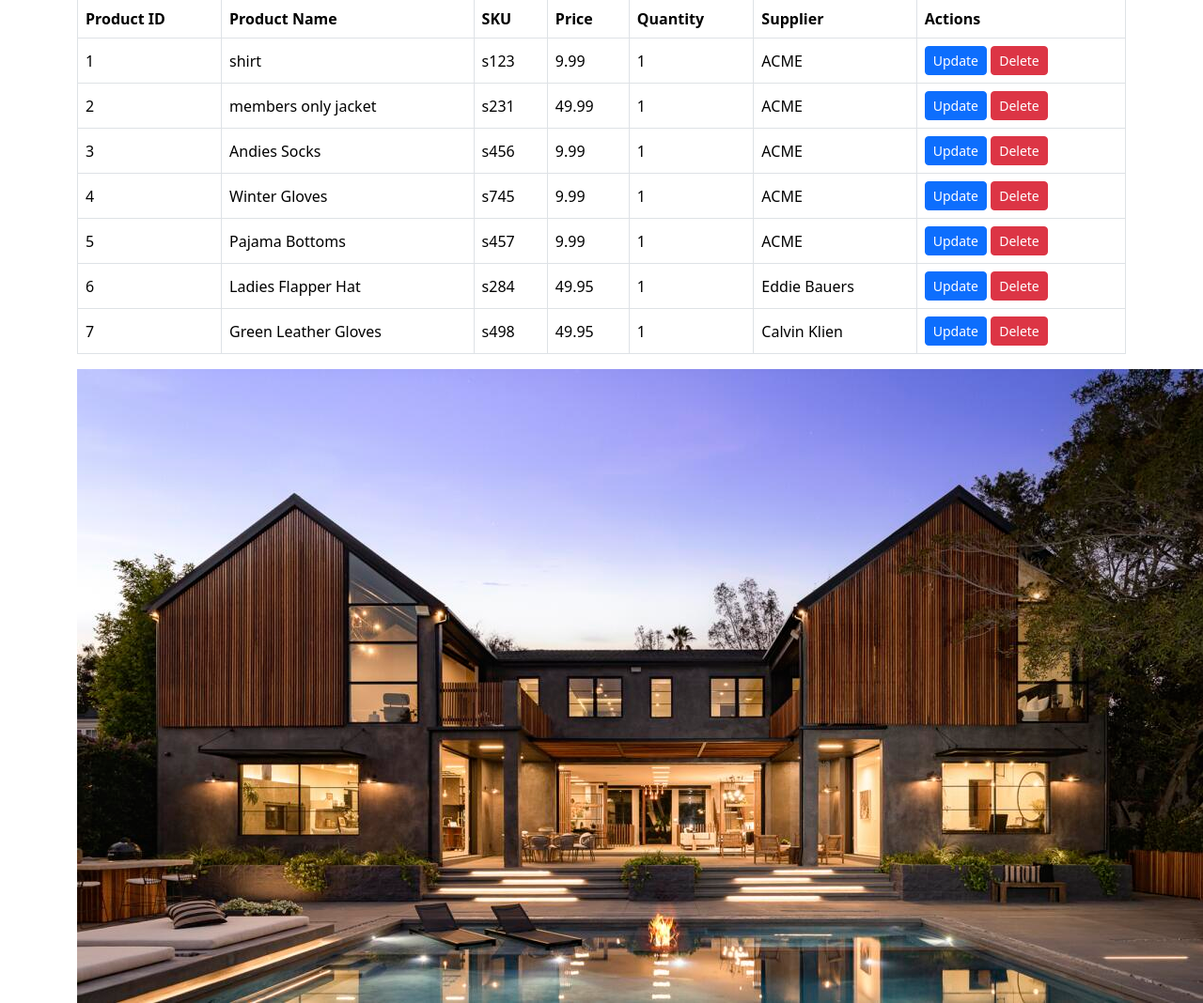
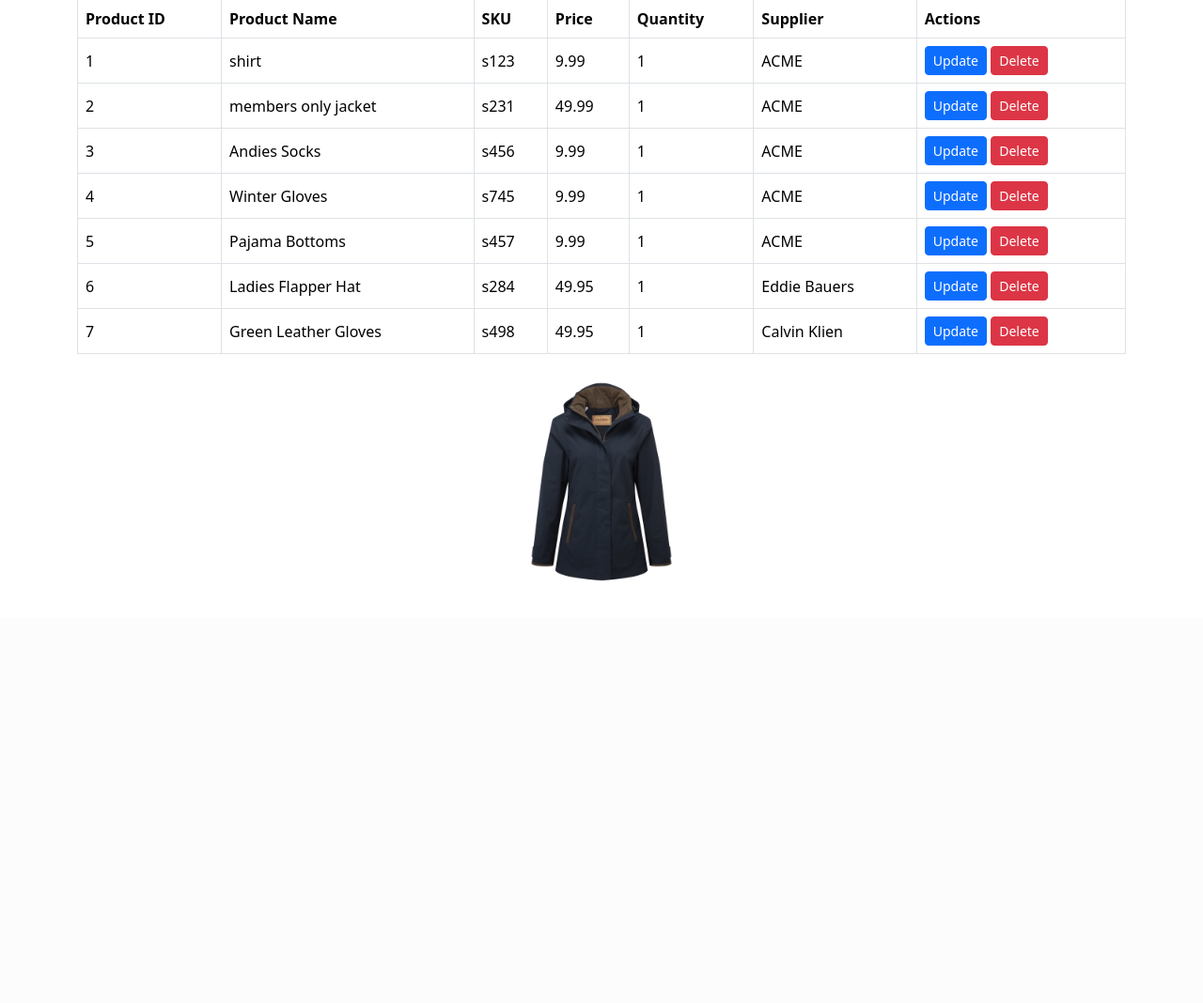
Before and after one commit to starksimaging/inventory-_management, a Django app: page /list/ in a window 1280 px wide. Shown: the part 142-1210 px from the top of the page at 94% size. After the commit the page ends 761 px from the top, so only its background shows below. Run offline with Django 5.2, Linux system fonts and the light colour scheme; data comes from the database, SQL or seed files in the repository.

Commit message:
update product images in templates and load static files in home.html

```diff
--- a/invProject/invApp/templates/invApp/home.html
+++ b/invProject/invApp/templates/invApp/home.html
@@ -1,5 +1,5 @@
 {% extends 'invApp/layout.html' %}
-
+{% load static %}
 {% block title %} Home {% endblock %}
 
 
@@ -11,4 +11,8 @@
         <p>Use the navigation bar to add, view, update, or delete products.</p>
         <a href="{% url 'product_list' %}" class="btn btn-primary btn-lg" role="button">View Products</a>
     </div>
+    <br>
+
+
+    <img src="{% static 'images/boots.jpg' %}" alt="A beuatiful house" style="width: 200px;" class="img-fluid d-block mx-auto" >
   {% endblock %}
--- a/invProject/invApp/templates/invApp/product_list.html
+++ b/invProject/invApp/templates/invApp/product_list.html
@@ -35,5 +35,5 @@
      </tbody>
    </table>
 
-   <img src="{% static 'images/house.jpg' %}" alt="A beuatiful house" >
+   <img src="{% static 'images/jacket.jpg' %}" alt="A beuatiful house" style="width: 200px;" class="img-fluid d-block mx-auto" >
 {% endblock %}
```
Also changed, not shown: invProject/invApp/static/images/boots.jpg (added), invProject/invApp/static/images/jacket.jpg (added), 1 other file.
